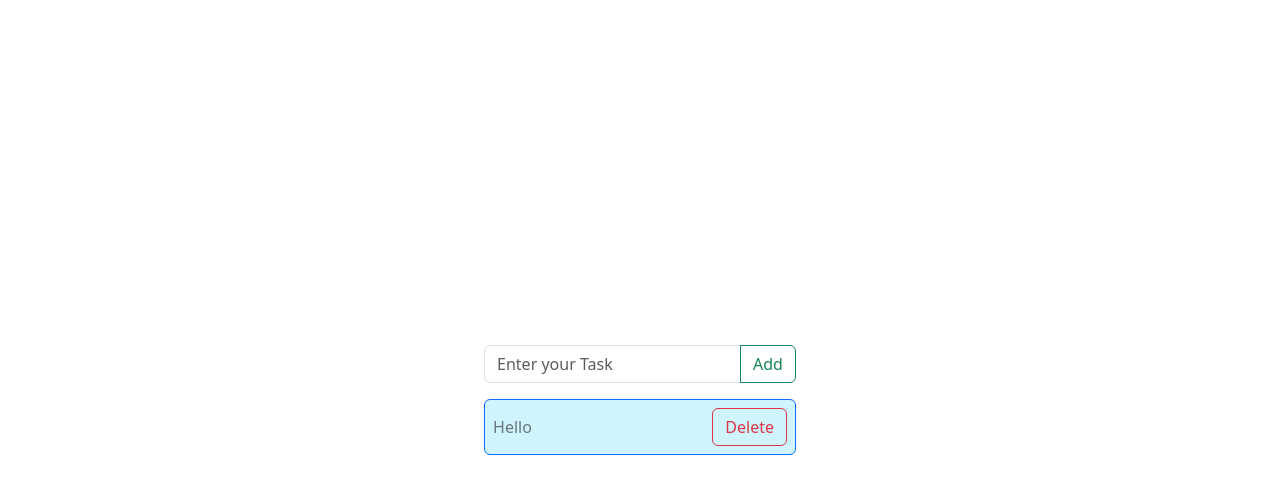
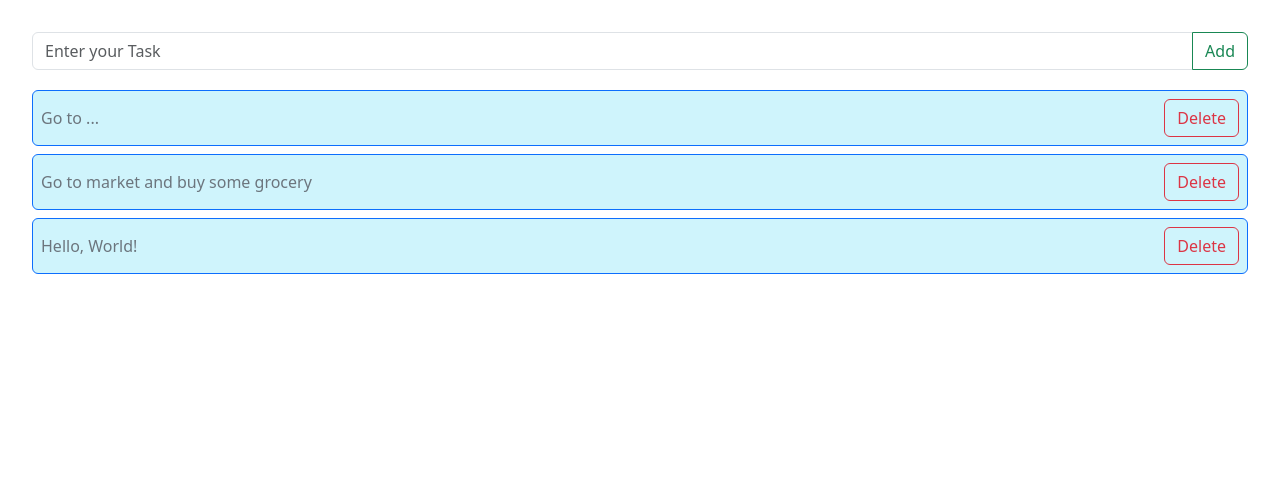
Before and after one commit to limbonalim/Home-Work-53, a React (Vite) app: page / in a window 1280 px wide. Shown: the top 494 px of the page. Built offline with nearby package versions, Linux system fonts and the light colour scheme.

Commit message:
create getId and createTask function in src/App.tsx

```diff
--- a/src/AddTaskForm/AddTaskForm.tsx
+++ b/src/AddTaskForm/AddTaskForm.tsx
@@ -1,10 +1,18 @@
-const AddTaskForm = () => {
+import {Simulate} from 'react-dom/test-utils';
+import submit = Simulate.submit;
+import {EventHandler} from 'react';
+
+interface TaskForm {
+  clickHandler: EventHandler<HTMLFormElement>
+}
+
+const AddTaskForm = ({submitHandler}) => {
   return (
-    <form action="">
+    <form action="" onSubmit={submitHandler}>
       <div className="form">
         <div className="input-group mb-3">
-          <input type="text" className="form-control" placeholder="Enter your Task"/>
-          <button className="btn btn-outline-success" type="button">Add</button>
+          <input type="text" className="form-control" placeholder="Enter your Task" required={true}/>
+          <button className="btn btn-outline-success" type="submit">Add</button>
         </div>
       </div>
     </form>
--- a/src/App.tsx
+++ b/src/App.tsx
@@ -1,12 +1,55 @@
 import Task from './Task/Task.tsx';
 import './App.css';
 import AddTaskForm from './AddTaskForm/AddTaskForm.tsx';
+import {useState} from 'react';
 
-const App = () => (
-  <div>
-    <AddTaskForm/>
-    <Task text='Hello'/>
-  </div>
-);
+const App = () => {
+  const [tasks, setTasks] = useState([
+    {id: 'Hello,World!', text: 'Hello, World!'},
+    {id: 'ButSome', text: 'Go to market and buy some grocery'},
+    {id: 'GoTo', text: 'Go to ...'},
+  ])
+
+  const getRandom = (length:number):string => {
+    const alphabet = 'abcdefghiklmnopqrstvxyz';
+    let result = '';
+    for (let i = 0; i < length; i++) {
+      const getRandom = Math.floor(Math.random() * alphabet.length);
+      result += alphabet[getRandom];
+    }
+    return result
+  }
+
+  const getId = ():string => {
+    const randomLength = Math.ceil(Math.random() * 10 + 3);
+    const date = new Date().toISOString();
+    return `${date}/${getRandom(randomLength)}`;
+  };
+  const createTask = (event) => {
+    event.preventDefault();
+    const tasksCopy = tasks.map(task => {
+      return {...task};
+    });
+    const task = {
+      id: `${getId()}`,
+      text: `${event.target[0].value}`,
+    }
+    tasksCopy.push(task);
+    setTasks(tasksCopy);
+    event.target[0].value = '';
+  };
+
+  const tasksList = tasks.map(task => {
+    return <Task key={task.id} text={task.text}/>
+  })
+  return (
+    <div className="app">
+      <AddTaskForm submitHandler={(event) => createTask(event)}/>
+      <div className="d-flex flex-column-reverse">
+        {tasksList}
+      </div>
+    </div>
+  );
+};
 
 export default App;
--- a/src/Task/Task.tsx
+++ b/src/Task/Task.tsx
@@ -1,7 +1,7 @@
-
 const Task = ({text}) => {
   return (
-    <div className="d-flex align-items-center justify-content-between border border-primary rounded p-2 bg-opacity-75 bg-info-subtle">
+    <div
+      className=" my-1 d-flex align-items-center justify-content-between border border-primary rounded p-2 bg-opacity-75 bg-info-subtle">
       <span className="align-self-center text-secondary">{text}</span>
       <button type="button" className="btn btn-outline-danger">Delete</button>
     </div>
--- a/src/index.css
+++ b/src/index.css
@@ -25,8 +25,6 @@ a:hover {
 
 body {
   margin: 0;
-  display: flex;
-  place-items: center;
   min-width: 320px;
   min-height: 100vh;
 }
```
Also changed, not shown: src/App.css (line endings or trailing spaces).
